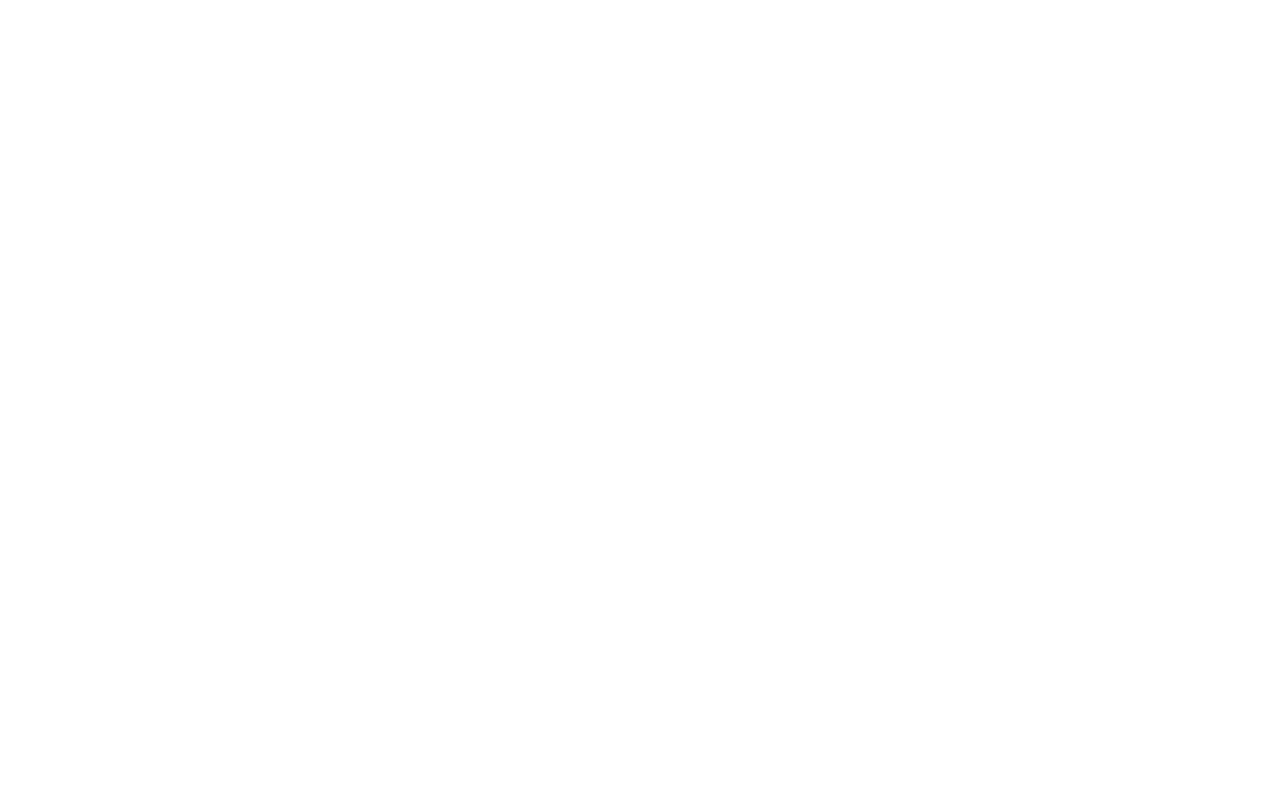
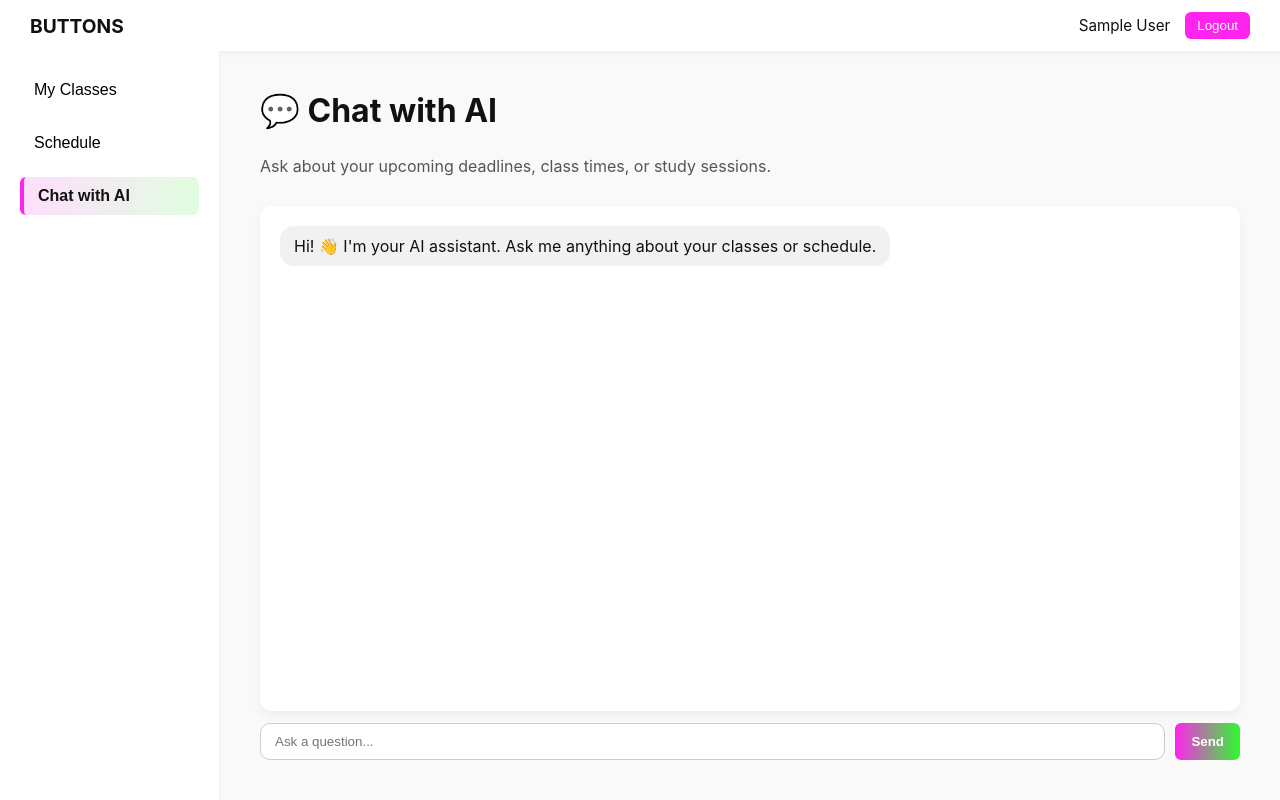
Before and after one commit to kushsarora/buttons, a React (Vite) app in the folder frontend/: page /chat in a window 1280 px wide. Before the commit this address had no page. Built offline with nearby package versions, Linux system fonts and the light colour scheme; sample sign-in values are in the browser's storage.

Commit message:
Making chat feature

```diff
--- a/frontend/src/Main.jsx
+++ b/frontend/src/Main.jsx
@@ -4,15 +4,19 @@
 import Home from "./routes/Home.jsx";
 import Login from "./routes/Login.jsx";
 import Dashboard from "./routes/Dashboard.jsx";
-import Schedule from "./routes/Schedule.jsx"; // ✅ NEW PAGE
+import Schedule from "./routes/Schedule.jsx";
+import ChatAI from "./routes/ChatAI.jsx"; // ✅ New page
 import ProtectedRoute from "./routes/ProtectedRoute.jsx";
 
 ReactDOM.createRoot(document.getElementById("root")).render(
   <React.StrictMode>
     <BrowserRouter>
       <Routes>
+        {/* Public Pages */}
         <Route path="/" element={<Home />} />
         <Route path="/login" element={<Login />} />
+
+        {/* Protected Pages */}
         <Route
           path="/dashboard"
           element={
@@ -29,6 +33,14 @@
             </ProtectedRoute>
           }
         />
+        <Route
+          path="/chat"
+          element={
+            <ProtectedRoute>
+              <ChatAI />
+            </ProtectedRoute>
+          }
+        />
       </Routes>
     </BrowserRouter>
   </React.StrictMode>
--- /dev/null
+++ b/frontend/src/routes/ChatAI.jsx
@@ -0,0 +1,153 @@
+// src/routes/ChatAI.jsx
+import "../styles/ChatAI.css";
+import { useState, useEffect, useRef } from "react";
+import { useNavigate } from "react-router-dom";
+import { apiFetch } from "../api";
+import "../styles/Dashboard.css";
+
+
+
+export default function ChatAI() {
+  const user = JSON.parse(localStorage.getItem("user"));
+  const navigate = useNavigate();
+  const [messages, setMessages] = useState([
+    { role: "assistant", content: "Hi! 👋 I'm your AI assistant. Ask me anything about your classes or schedule." },
+  ]);
+  const [input, setInput] = useState("");
+  const [loading, setLoading] = useState(false);
+  const chatEndRef = useRef(null);
+
+  const scrollToBottom = () => {
+    chatEndRef.current?.scrollIntoView({ behavior: "smooth" });
+  };
+
+  useEffect(scrollToBottom, [messages]);
+
+  const handleSend = async () => {
+    if (!input.trim() || loading) return;
+    const userMsg = input.trim();
+    setMessages((prev) => [...prev, { role: "user", content: userMsg }]);
+    setInput("");
+    setLoading(true);
+    try {
+      const res = await apiFetch("/api/chat", {
+        method: "POST",
+        body: { message: userMsg },
+      });
+      if (res.reply) {
+        setMessages((prev) => [...prev, { role: "assistant", content: res.reply }]);
+      } else {
+        setMessages((prev) => [...prev, { role: "assistant", content: "Sorry, I couldn’t process that right now." }]);
+      }
+    } catch (err) {
+      setMessages((prev) => [...prev, { role: "assistant", content: "⚠️ Error: " + err.message }]);
+    } finally {
+      setLoading(false);
+    }
+  };
+
+  const handleLogout = () => {
+    localStorage.removeItem("user");
+    window.location.href = "/";
+  };
+
+  return (
+    <div className="dashboard">
+      {/* Navbar */}
+      <nav className="dashboard-nav">
+        <div className="logo">BUTTONS</div>
+        <div className="user-info">
+          <span>{user?.name}</span>
+          <button onClick={handleLogout} className="logout-btn">
+            Logout
+          </button>
+        </div>
+      </nav>
+
+      <div className="dashboard-content">
+        {/* Sidebar */}
+        <aside className="sidebar">
+          <button className="sidebar-btn" onClick={() => navigate("/dashboard")}>
+            My Classes
+          </button>
+          <button className="sidebar-btn" onClick={() => navigate("/schedule")}>
+            Schedule
+          </button>
+          <button className="sidebar-btn active">Chat with AI</button>
+        </aside>
+
+        {/* Chat Panel */}
+        <main className="main-panel" style={{ display: "flex", flexDirection: "column", height: "100%" }}>
+          <h1>💬 Chat with AI</h1>
+          <p className="subtitle">Ask about your upcoming deadlines, class times, or study sessions.</p>
+
+          <div
+            style={{
+              flex: 1,
+              background: "#fff",
+              borderRadius: "12px",
+              padding: "20px",
+              overflowY: "auto",
+              boxShadow: "0 4px 10px rgba(0,0,0,0.05)",
+            }}
+          >
+            {messages.map((msg, idx) => (
+              <div
+                key={idx}
+                style={{
+                  display: "flex",
+                  justifyContent: msg.role === "user" ? "flex-end" : "flex-start",
+                  marginBottom: "12px",
+                }}
+              >
+                <div
+                  style={{
+                    background:
+                      msg.role === "user"
+                        ? "linear-gradient(90deg,#ff24ed,#2ffa2f)"
+                        : "#f1f1f1",
+                    color: msg.role === "user" ? "#fff" : "#111",
+                    padding: "10px 14px",
+                    borderRadius: "14px",
+                    maxWidth: "70%",
+                    whiteSpace: "pre-wrap",
+                  }}
+                >
+                  {msg.content}
+                </div>
+              </div>
+            ))}
+            <div ref={chatEndRef}></div>
+          </div>
+
+          {/* Input */}
+          <div style={{ display: "flex", gap: "10px", marginTop: "12px" }}>
+            <input
+              type="text"
+              placeholder="Ask a question..."
+              value={input}
+              onChange={(e) => setInput(e.target.value)}
+              onKeyDown={(e) => e.key === "Enter" && handleSend()}
+              style={{
+                flex: 1,
+                padding: "10px 14px",
+                borderRadius: "10px",
+                border: "1px solid #ccc",
+              }}
+            />
+            <button
+              className="primary"
+              onClick={handleSend}
+              disabled={loading}
+              style={{
+                background: loading ? "#ccc" : "linear-gradient(90deg,#ff24ed,#2ffa2f)",
+              }}
+            >
+              {loading ? "..." : "Send"}
+            </button>
+          </div>
+        </main>
+      </div>
+    </div>
+  );
+}
--- a/frontend/src/routes/Dashboard.jsx
+++ b/frontend/src/routes/Dashboard.jsx
@@ -49,9 +49,29 @@
       <div className="dashboard-content">
         {/* Sidebar */}
         <aside className="sidebar">
-          <button className="sidebar-btn active">My Classes</button>
-          <button className="sidebar-btn" onClick={() => navigate("/schedule")}>
+          <button
+            className={`sidebar-btn ${
+              window.location.pathname === "/dashboard" ? "active" : ""
+            }`}
+            onClick={() => navigate("/dashboard")}
+          >
+            My Classes
+          </button>
+          <button
+            className={`sidebar-btn ${
+              window.location.pathname === "/schedule" ? "active" : ""
+            }`}
+            onClick={() => navigate("/schedule")}
+          >
             Schedule
+          </button>
+          <button
+            className={`sidebar-btn ${
+              window.location.pathname === "/chat" ? "active" : ""
+            }`}
+            onClick={() => navigate("/chat")}
+          >
+            Chat with AI
           </button>
         </aside>
 
--- a/frontend/src/routes/Schedule.jsx
+++ b/frontend/src/routes/Schedule.jsx
@@ -25,7 +25,6 @@
   const navigate = useNavigate();
   const calendarRef = useRef();
 
-  // === Local settings for AI scheduling ===
   const [settings, setSettings] = useState(() => {
     const saved = localStorage.getItem("aiSettings");
     return saved
@@ -118,7 +117,6 @@
     }
   };
 
-  // Custom render: colored dot + text
   const eventRender = (arg) => {
     const dotColor = arg.event.extendedProps?.dotColor || "#111";
     const title = arg.event.title;
@@ -130,7 +128,6 @@
     );
   };
 
-  // --- AI Auto Scheduling ---
   const handleAutoSchedule = async () => {
     if (loadingAI) return;
     setLoadingAI(true);
@@ -166,10 +163,30 @@
       <div className="dashboard-content">
         {/* Sidebar */}
         <aside className="sidebar">
-          <button className="sidebar-btn" onClick={() => navigate("/dashboard")}>
+          <button
+            className={`sidebar-btn ${
+              window.location.pathname === "/dashboard" ? "active" : ""
+            }`}
+            onClick={() => navigate("/dashboard")}
+          >
             My Classes
           </button>
-          <button className="sidebar-btn active">Schedule</button>
+          <button
+            className={`sidebar-btn ${
+              window.location.pathname === "/schedule" ? "active" : ""
+            }`}
+            onClick={() => navigate("/schedule")}
+          >
+            Schedule
+          </button>
+          <button
+            className={`sidebar-btn ${
+              window.location.pathname === "/chat" ? "active" : ""
+            }`}
+            onClick={() => navigate("/chat")}
+          >
+            Chat with AI
+          </button>
         </aside>
 
         {/* Main Panel */}
@@ -248,7 +265,7 @@
         </main>
       </div>
 
-      {/* Add Event Modal */}
+      {/* Modals */}
       {showModal && (
         <div className="modal-backdrop">
           <div className="modal-card">
@@ -315,7 +332,6 @@
         </div>
       )}
 
-      {/* ⚙️ AI SETTINGS MODAL */}
       {showSettings && (
         <div className="modal-backdrop">
           <div className="modal-card" style={{ width: "450px" }}>
--- /dev/null
+++ b/frontend/src/styles/ChatAI.css
@@ -0,0 +1,59 @@
+.chat-container {
+  display: flex;
+  flex-direction: column;
+  background: #ffffff;
+  border-radius: 12px;
+  padding: 20px;
+  height: 70vh;
+  overflow-y: auto;
+  box-shadow: 0 4px 10px rgba(0,0,0,0.05);
+}
+
+.chat-bubble {
+  max-width: 70%;
+  padding: 10px 14px;
+  border-radius: 14px;
+  margin-bottom: 12px;
+  white-space: pre-wrap;
+  line-height: 1.4;
+}
+
+.chat-bubble.user {
+  background: linear-gradient(90deg, #ff24ed, #2ffa2f);
+  color: #fff;
+  align-self: flex-end;
+}
+
+.chat-bubble.ai {
+  background: #f1f1f1;
+  color: #111;
+  align-self: flex-start;
+}
+
+.chat-input-container {
+  display: flex;
+  gap: 10px;
+  margin-top: 15px;
+}
+
+.chat-input-container input {
+  flex: 1;
+  padding: 10px 14px;
+  border-radius: 10px;
+  border: 1px solid #ccc;
+}
+
+.chat-input-container button {
+  background: linear-gradient(90deg, #ff24ed, #2ffa2f);
+  border: none;
+  color: #fff;
+  font-weight: 700;
+  padding: 10px 18px;
+  border-radius: 10px;
+  cursor: pointer;
+  transition: opacity 0.2s ease;
+}
+
+.chat-input-container button:hover {
+  opacity: 0.9;
+}
```
Also changed, not shown: 2 other files (tests, documents, lock files or other folders).
